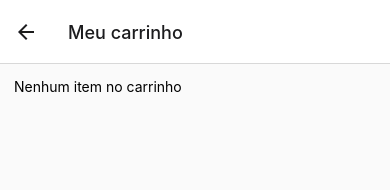
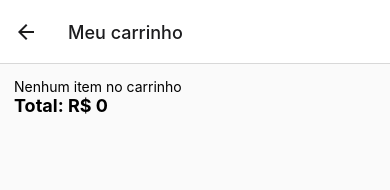
Before and after one commit to Felipe-007/Carrinho, a React Native app: screen /Cart in a window 390 px wide. Shown: the top 190 px of the page. Built offline with nearby package versions, Linux system fonts and the light colour scheme.

Commit message:
C5 - Calculando total do carrinho de compras

```diff
--- a/src/components/contexts/CartContext.js
+++ b/src/components/contexts/CartContext.js
@@ -9,6 +9,7 @@
 
 function CartProvider({ children }) {
   const [carrinho, setCarrinho] = useState([]);
+  const [total, setTotal] = useState(0)
 
   function addItemCart(newItem) {
     const indexItem = carrinho.findIndex(item => item.id === newItem.id)  //percorre dentro do carrinho um item que seja igual a ele
@@ -21,6 +22,7 @@
       cartList[indexItem].total = cartList[indexItem].amount * cartList[indexItem].price  //pega a quantidade e multiplica pelo preço
 
       setCarrinho(cartList);
+      totalResultCart(cartList);
       return
     }
 
@@ -32,6 +34,7 @@
     }
 
     setCarrinho(products => [...products, data])  //setCarrinho recebe a lista e os itens adicionados
+    totalResultCart([ ...carrinho, data ])
   }
 
   function removeItemCart(product) {
@@ -45,17 +48,26 @@
       cartList[indexItem].total = cartList[indexItem].total - cartList[indexItem].price
 
       setCarrinho(cartList);
+      totalResultCart(cartList);
       return;
     }
 
     //cai aqui caso o queira remover o ultimo item do carrinho, ou seja, remover o 1
     const removeItem = carrinho.filter(item => item.id !== product.id);
     setCarrinho(removeItem);
+    totalResultCart(removeItem);
+  }
+
+  function totalResultCart(items) {
+    let myCart = items
+    let result = myCart.reduce((acc, obj) => { return acc + obj.total }, 0)
+
+    setTotal(result.toFixed(2))
   }
 
   return (
     <CartContext.Provider
-      value={{ carrinho, addItemCart, removeItemCart }}
+      value={{ carrinho, addItemCart, removeItemCart, total }}
     >
       {children}
     </CartContext.Provider>
--- a/src/pages/Cart/index.js
+++ b/src/pages/Cart/index.js
@@ -9,7 +9,7 @@
 
 export default function Cart() {
 
-  const { carrinho, addItemCart, removeItemCart } = useContext(CartContext);
+  const { carrinho, addItemCart, removeItemCart, total } = useContext(CartContext);
 
   return (
     <View style={styles.container}>
@@ -24,6 +24,7 @@
             removeAmount={() => removeItemCart(item)}  //remove um item
           />
         )}
+        ListFooterComponent={() => <Text style={styles.total}>Total: R$ {total}</Text>}
       />
     </View>
   )
--- a/src/pages/Cart/styles.js
+++ b/src/pages/Cart/styles.js
@@ -8,4 +8,9 @@
     paddingEnd: 14,
     paddingTop: 14,
   },
+  total: {
+    fontSize: 18,
+    fontWeight: 'bold',
+    marginBottom: 24,
+  },
 })
--- a/src/pages/Home/index.js
+++ b/src/pages/Home/index.js
@@ -48,7 +48,7 @@
     },
   ])
 
-  function handleAddCart(item){
+  function handleAddCart(item) {
     addItemCart(item)
   }
 
@@ -61,11 +61,13 @@
           onPress={() => navigation.navigate("Cart")}
           style={styles.cardButton}
         >
-          <View style={styles.dot}>
-            <Text style={styles.dotText}>
-              {carrinho?.length}
-            </Text>
-          </View>
+          {carrinho.length >= 1 && (  //somente mostra o carrinho se ele for maior que 1item
+            <View style={styles.dot}>
+              <Text style={styles.dotText}>
+                {carrinho?.length}
+              </Text>
+            </View>
+          )}
 
           <AntDesign name="shoppingcart" size={30} color="black" />
         </TouchableOpacity>
@@ -75,7 +77,7 @@
         style={styles.list}
         data={products}
         keyExtractor={(item) => String(item.id)}  //converte a lista em string
-        renderItem={({ item }) => <Product data={item} adicionaAoCarrinho={ () => handleAddCart(item) } />}  //passa para o item as propriedades da lista, passa para o home tbem a funcao adicionaAoCarrinho
+        renderItem={({ item }) => <Product data={item} adicionaAoCarrinho={() => handleAddCart(item)} />}  //passa para o item as propriedades da lista, passa para o home tbem a funcao adicionaAoCarrinho
       />
 
     </SafeAreaView>
```
